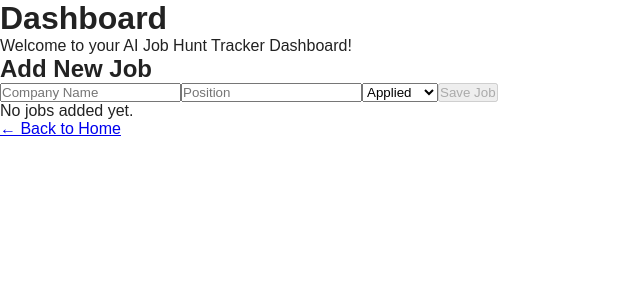
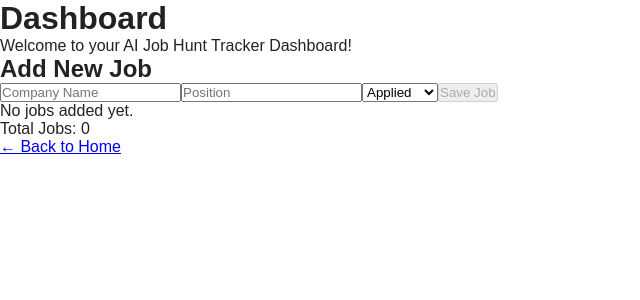
Before and after one commit to shahanayub/AI-Job-Hunt-Tracker, a React (Vite) app in the folder frontend/: page /dashboard in a window 1280 px wide. Shown: the top 300 px of the page, without its empty margins (0-640 px from the left). Built offline with nearby package versions, Linux system fonts and the light colour scheme.

Commit message:
feat: improve dashboard UI

```diff
--- a/frontend/src/pages/Dashboard.tsx
+++ b/frontend/src/pages/Dashboard.tsx
@@ -35,6 +35,9 @@ function deleteJob(indexToDelete: number) {
   <p>No jobs added yet.</p>
 )}
 
+<p>Total Jobs: {jobs.length}</p>
+
+
 {jobs.map((job: any, index) => (
   <div key={index}>
     <h3>{job.company}</h3>
```
